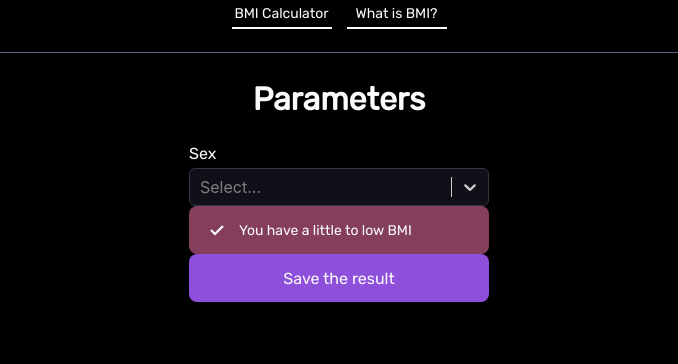
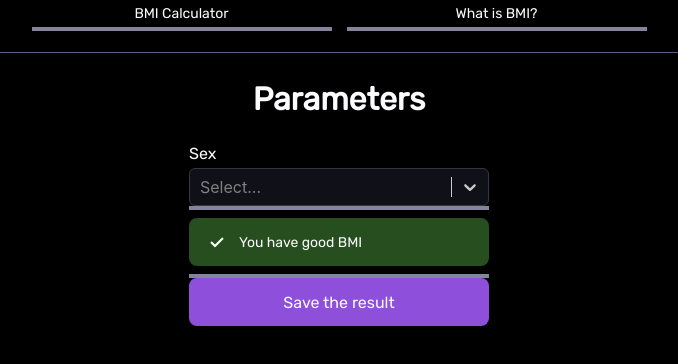
Before and after one commit to WeronikaCzepiela/bmi-calculator, a React (Create React App) app: page / in a window 1280 px wide. Shown: the top 364 px of the page, without its empty margins (301-979 px from the left). Built offline with nearby package versions, Linux system fonts and the light colour scheme.

Commit message:
Add function that change color of the result icon

```diff
--- a/src/components/DataAndResult/Result/Result.jsx
+++ b/src/components/DataAndResult/Result/Result.jsx
@@ -3,7 +3,8 @@
 import Check from './check.png'
 
 export const Result = () => {
-  const bmi = 18
+  const bmi = 22
+
   const textOnResult = () => {
     if (bmi < 17) return 'You have to low BMI'
     if (bmi >= 17 && bmi < 18.5) return 'You have a little to low BMI'
@@ -11,10 +12,22 @@
     if (bmi >= 25 && bmi < 30) return 'You have a little to high BMI'
     if (bmi >= 30) return 'You have to  high BMI'
   }
+
+  const colorResult = () => {
+    if (bmi < 17 || bmi >= 30) return '#4E1F1F'
+    if (bmi >= 17 && bmi < 18.5) return '#4E4C1F'
+    if (bmi >= 18.5 && bmi < 25) return '#264E1F'
+    if (bmi >= 25 && bmi < 30) return '#4E4C1F'
+  }
+
   return (
     <div className={'result'}>
-      <img src={Check} />
-      <Text> {textOnResult()} </Text>
+      <div className={'line'} />
+      <div className={'result-button'} style={{ backgroundColor: colorResult() }}>
+        <img src={Check} />
+        <Text> {textOnResult()} </Text>
+      </div>
+      <div className={'line'} />
     </div>
   )
 }
--- a/src/components/DataAndResult/Result/Result.scss
+++ b/src/components/DataAndResult/Result/Result.scss
@@ -1,12 +1,24 @@
+.result {
+  display: flex;
+  flex-direction: column;
+  gap: 8px;
+}
 
-.result {
+
+.result-button {
   display: flex;
   width: 300px;
   height: 48px;
   border-radius: 8px;
-  background-color: #853F5D;
+
   gap: 10px;
   align-items: center;
+}
+
+.line {
+  height: 4px;
+  width: 300px;
+  background-color: #84849A;
 }
 
 img {
```
